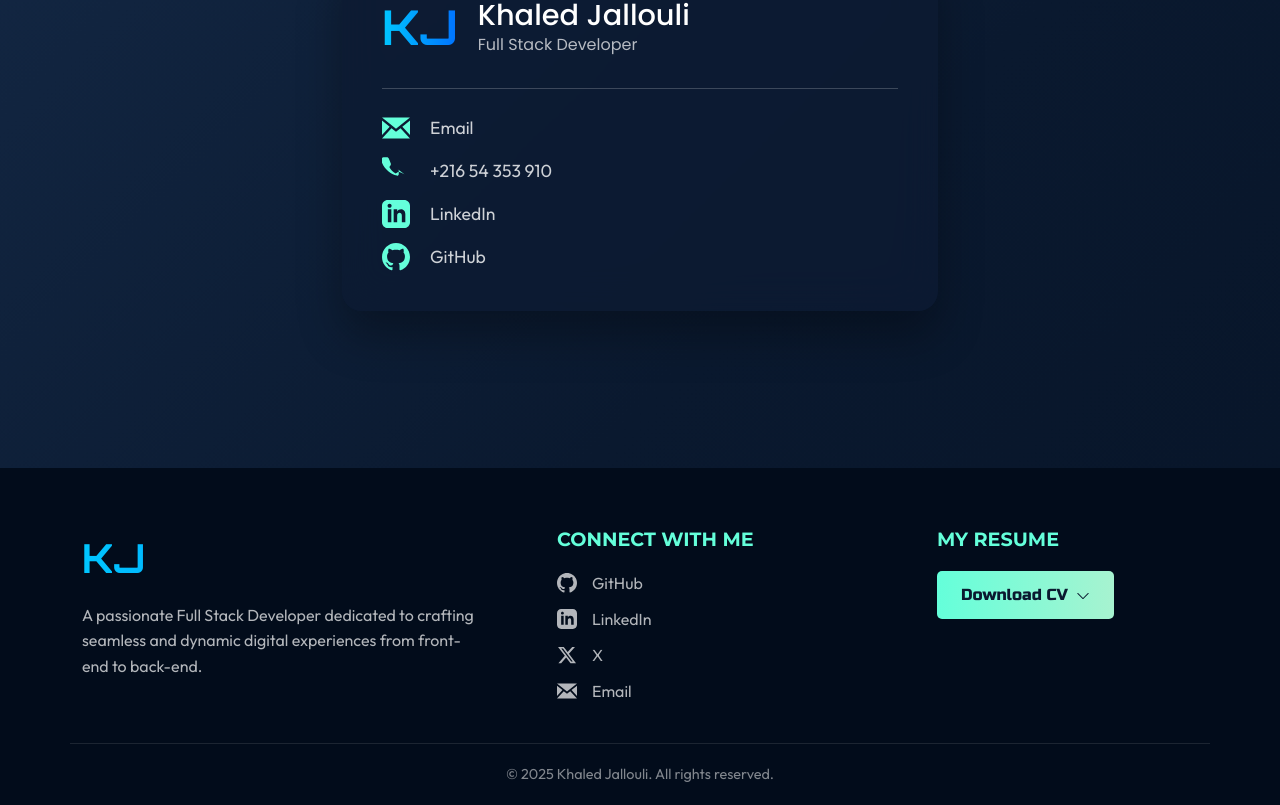
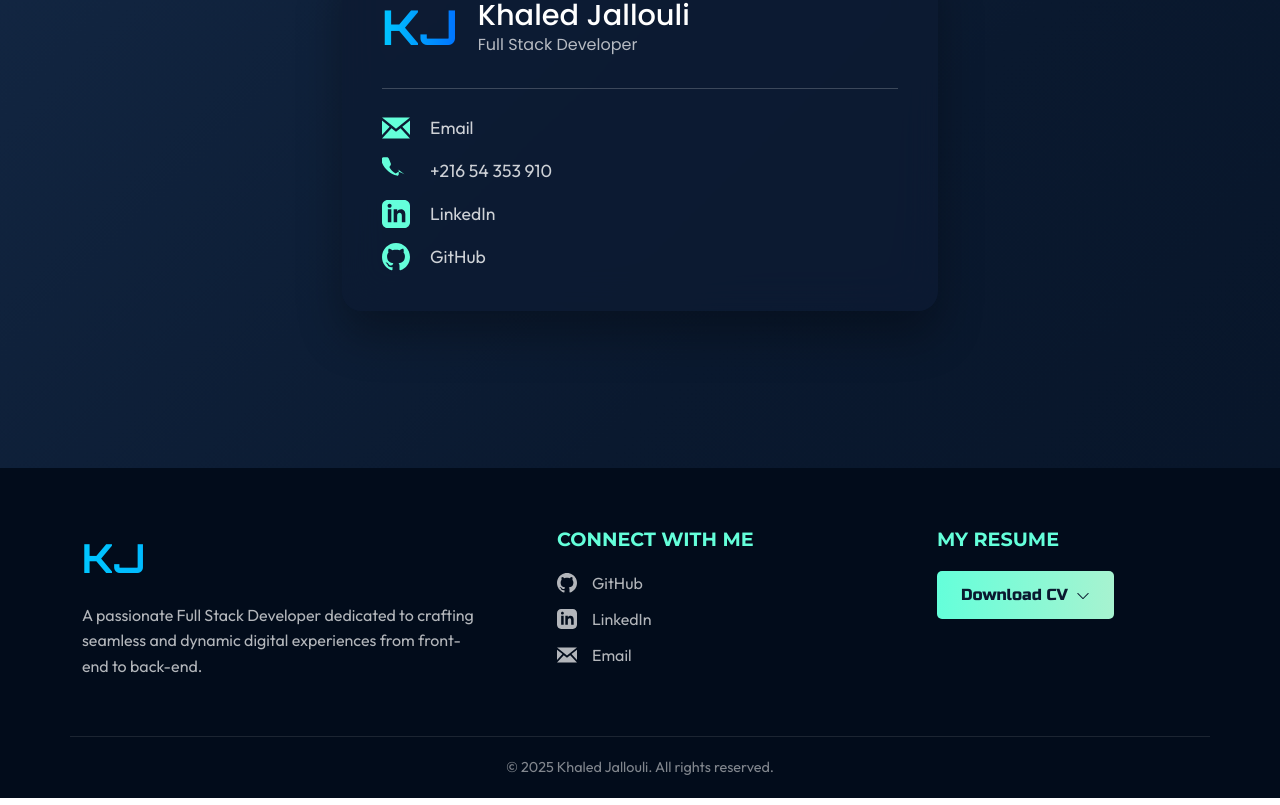
Before and after one commit to Khaled-J7/khaledJ-Portfolio, a React (Vite) app: page / in a window 1280 px wide. Shown: the part 2725-3530 px from the top of the page. Built offline with nearby package versions, Linux system fonts and the light colour scheme.

Commit message:
Remove X account

```diff
--- a/src/components/Footer/Footer.jsx
+++ b/src/components/Footer/Footer.jsx
@@ -52,16 +52,7 @@ const Footer = () => {
                 </svg>
                 <span>LinkedIn</span>
               </a>
-              <a
-                href="https://x.com/KhaledJall20"
-                target="_blank"
-                rel="noopener noreferrer"
-              >
-                <svg width="24" height="24" viewBox="0 0 24 24">
-                  <path d="M18.244 2.25h3.308l-7.227 8.26 8.502 11.24H16.17l-5.214-6.817L4.99 21.75H1.68l7.73-8.835L1.254 2.25H8.08l4.713 6.231zm-1.161 17.52h1.833L7.084 4.126H5.117z" />
-                </svg>
-                <span>X</span>
-              </a>
+
               <a href="mailto:khaledjalloulidev@gmail.com">
                 <svg width="24" height="24" viewBox="0 0 24 24">
                   <path d="M12 12.713l-11.985-9.713h23.971l-11.986 9.713zm-5.425-1.822l-6.575-5.329v12.501l6.575-7.172zm10.85 0l6.575 7.172v-12.501l-6.575 5.329zm-1.557 1.261l-3.868 3.135-3.868-3.135-8.11 8.848h23.956l-8.11-8.848z" />
```
